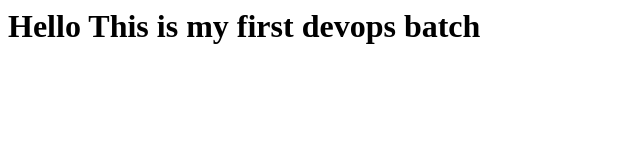
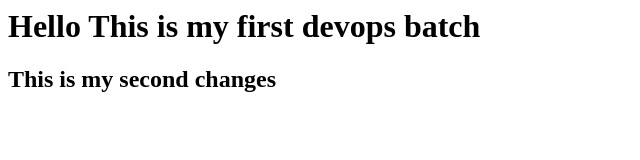
Before and after one commit to iamtruptimane/12-jan-devops-project, a plain HTML site: page index.html in a window 1280 px wide. Shown: the whole page, without its empty margins (0-640 px from the left). Drawn offline with Linux system fonts and the light colour scheme.

Commit message:
modified file

```diff
--- a/index.html
+++ b/index.html
@@ -1 +1,2 @@
 <h1> Hello This is my first devops batch</h1>
+<h2>This is my second changes</h2>
```
